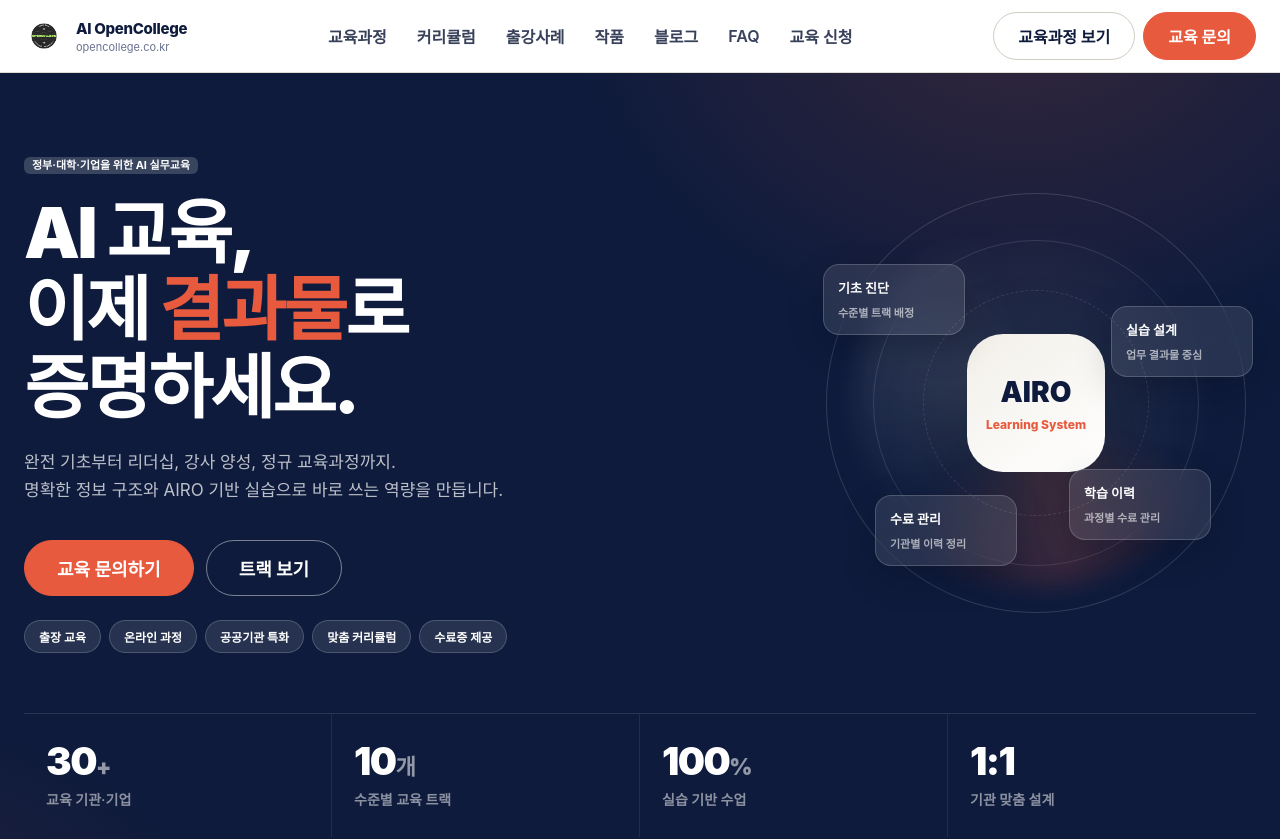
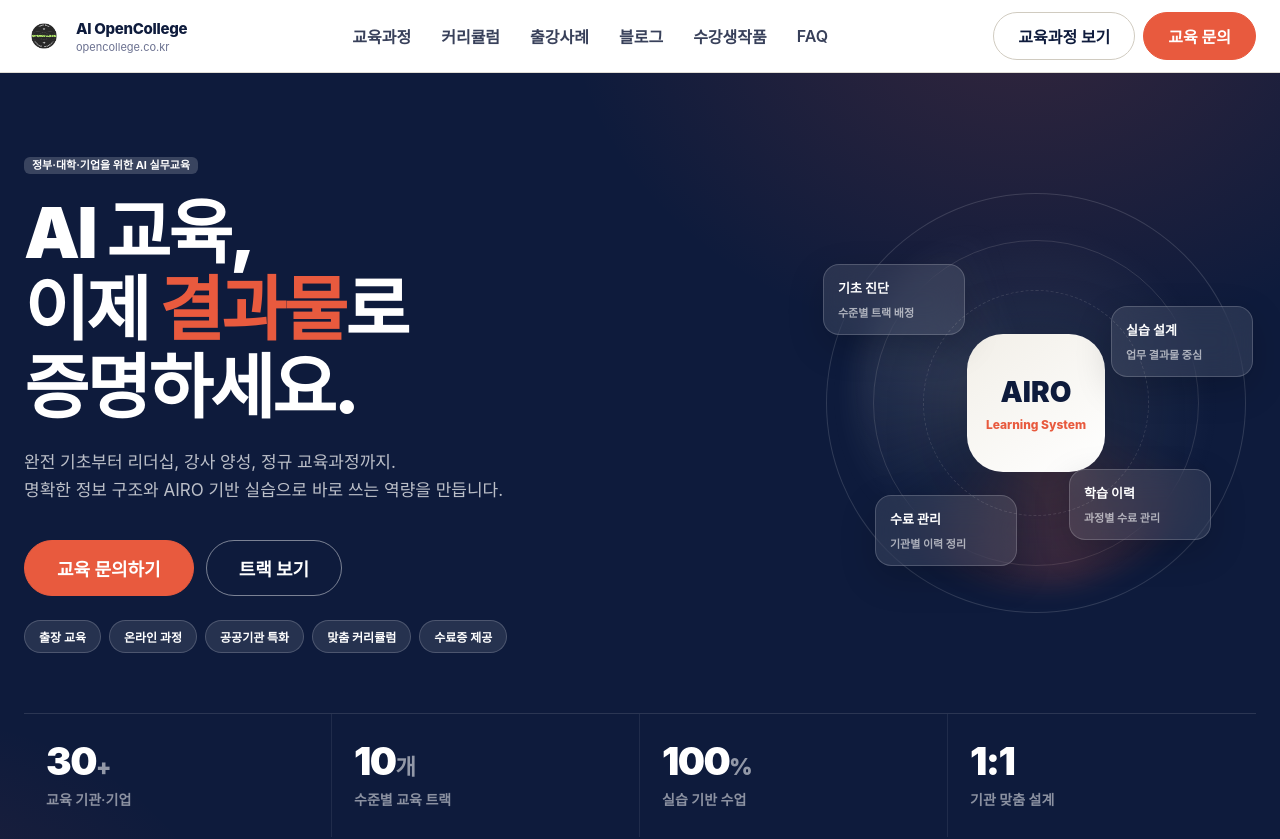
Before and after one commit to Ssongcm45/ai-opencollege, a Next.js app: page / in a window 1280 px wide. Shown: the top 839 px of the page. Built offline with nearby package versions, Linux system fonts and the light colour scheme; no server answers; the database is empty; a web font is replaced by a local one.

Commit message:
Reorder nav (blog before portfolio), rename 작품→수강생작품, drop 교육 신청
Co-Authored-By: Claude Fable 5 <noreply@anthropic.com>

```diff
--- a/components/Header.tsx
+++ b/components/Header.tsx
@@ -15,10 +15,9 @@ export function Header() {
               <a href="/#courses">교육과정</a>
               <a href="/#curriculum">커리큘럼</a>
               <a href="/#clients">출강사례</a>
-              <a href="/#portfolio">작품</a>
               <a href="/#blog">블로그</a>
+              <a href="/#portfolio">수강생작품</a>
               <a href="/#faq">FAQ</a>
-              <a href="/#contact">교육 신청</a>
             </nav>
             <div className="hcta">
               <a href="/#courses" className="btn bo btn-pill">교육과정 보기</a>
```
